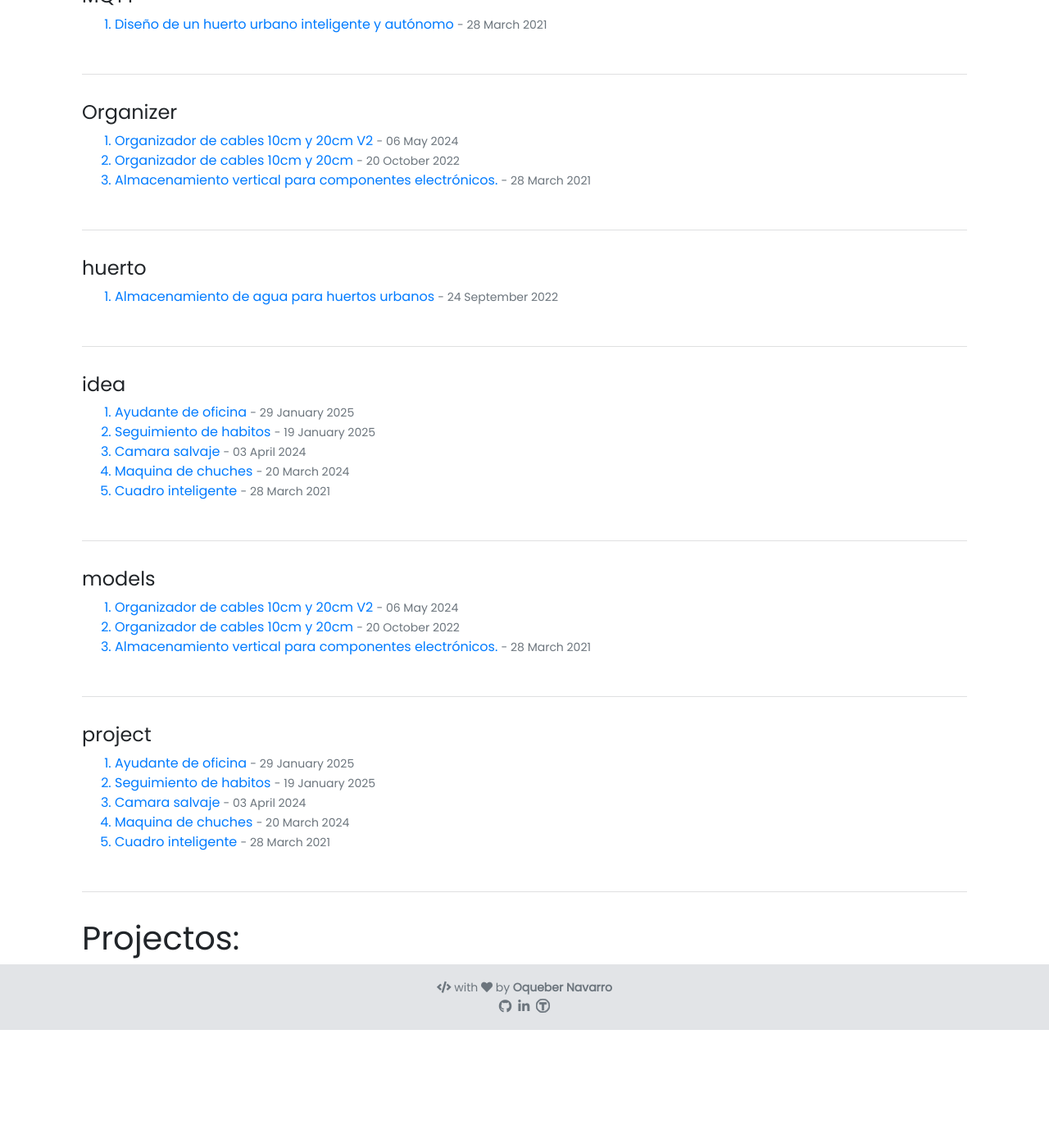
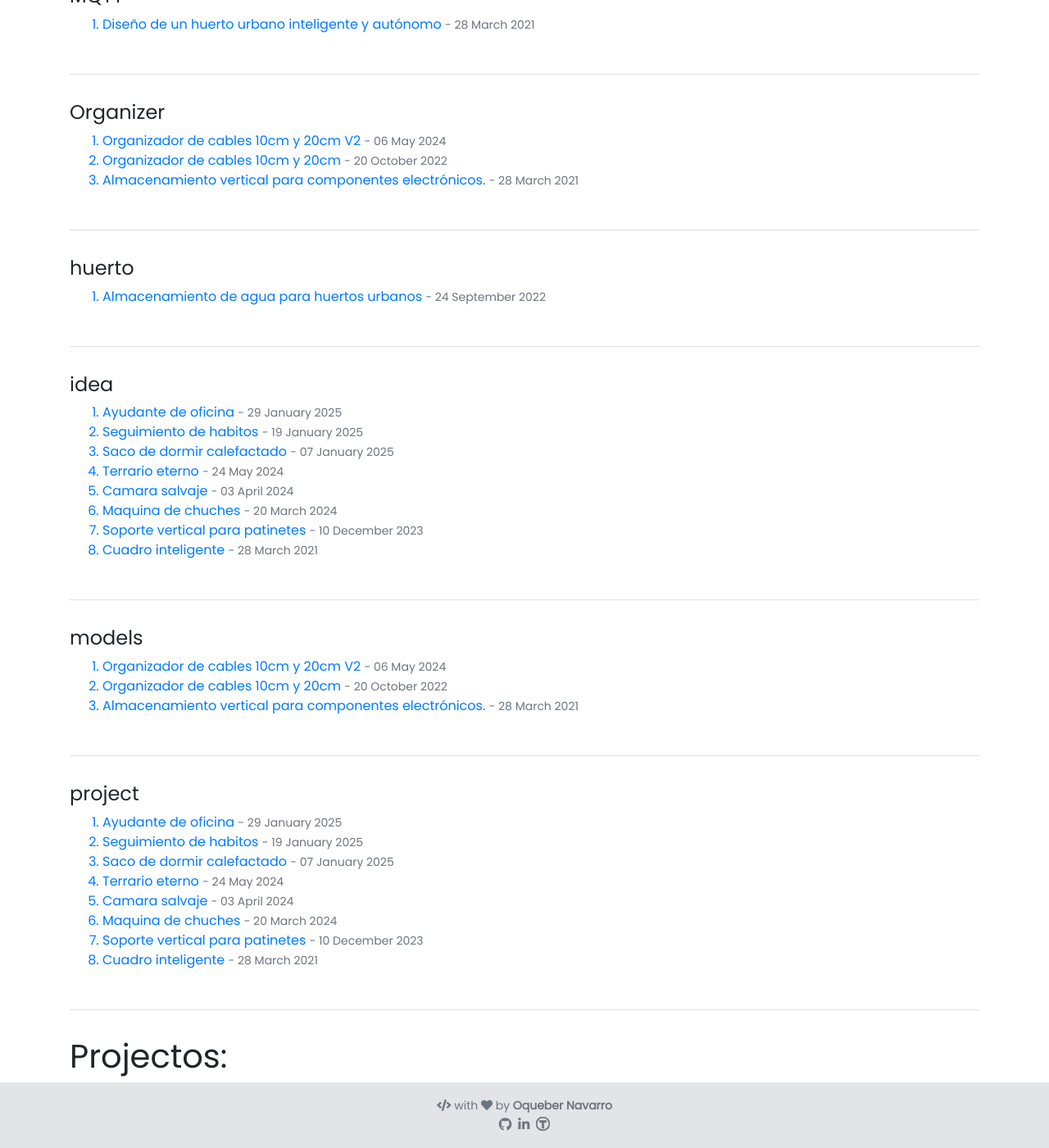
Before and after one commit to oqueber/oqueber.github.io, a Jekyll site: the page built from pages/tags.html, in a window 1280 px wide and 1400 px high, scrolled down 1104 px. Shown: the whole window at 82% size. Built offline with Jekyll 4.4.1, drawn with Linux system fonts in a browser that asks for light colours; nearby versions of some CDN libraries; before the commit the page ends 2360 px from its top, so only the background shows below that.

Commit message:
* New posts * Main padding reset

```diff
--- a/_includes/blog/post-card.html
+++ b/_includes/blog/post-card.html
@@ -25,7 +25,7 @@
   {%- assign post_url = post.url | relative_url -%}
 {%- endif -%}
 
-<div class="col-lg-4 col-sm-6 my-3 wow animated fadeIn" data-wow-delay=".15s">
+<div class="col-sm-6 my-3 wow animated fadeIn" data-wow-delay=".15s">
   <a style="border-radius: 15px;text-decoration: none !important;  height: 100%;"  href="{{ post_url }}" class="card" {%- if post.external_url and site.open_new_tab -%} target="_blank" {%- endif -%}>
     <img style="border-radius: 15px;" src="{{post.url-img}}{{post.head}}" class="card-img-top" alt="...">
   </a>
--- a/_layouts/default.html
+++ b/_layouts/default.html
@@ -7,7 +7,7 @@
 <body class="h-100 d-flex flex-column">
 
   {% include navbar.html %}
-  <main class="mt-auto flex-shrink-0 container-lg mt-1">
+  <main style="padding: 0px;" class="mt-auto flex-shrink-0 container-lg mt-1">
   <a href="javascript:window.history.back();">< Back</a>
 
     {{ content }}
--- /dev/null
+++ b/_posts/2023-12-10-soporte-vertical-patinete.md
@@ -0,0 +1,7 @@
+---
+title: Soporte vertical para patinetes
+url-img: ../img/posts/2023-12-10-soporte-vertical-patinete/
+head: poster.jpg
+tags:  [idea, project]
+process: [ ]
+---
--- /dev/null
+++ b/_posts/2024-05-24-terrario-eterno.md
@@ -0,0 +1,7 @@
+---
+title: Terrario eterno
+url-img: ../img/posts/2024-05-24-terrario-eterno/
+head: poster.jpg
+tags:  [idea, project]
+process: [ ]
+---
--- /dev/null
+++ b/_posts/2025-01-07-saco-de-dormir-calefactado.md
@@ -0,0 +1,7 @@
+---
+title: Saco de dormir calefactado
+url-img: ../img/posts/2025-01-07-saco-de-dormir-calefactado/
+head: poster.jpg
+tags:  [idea, project]
+process: [ ]
+---
```
Also changed, not shown: img/posts/2021-03-28-cuadro-inteligente/poster.jpg, img/posts/2023-12-10-soporte-vertical-patinete/poster.JPG (added), img/posts/2024-03-20-maquina-de-chuches/poster.jpg, img/posts/2024-04-03-camara-salvaje/poster.jpg, img/posts/2024-05-24-terrario-eterno/poster.JPG (added), img/posts/2025-01-07-saco-de-dormir-calefactado/poster.JPG (added), img/posts/2025-01-19-seguimiento-de-habitos/poster.jpg, img/posts/externos/portada_veBox.jpg, 6 other files.
